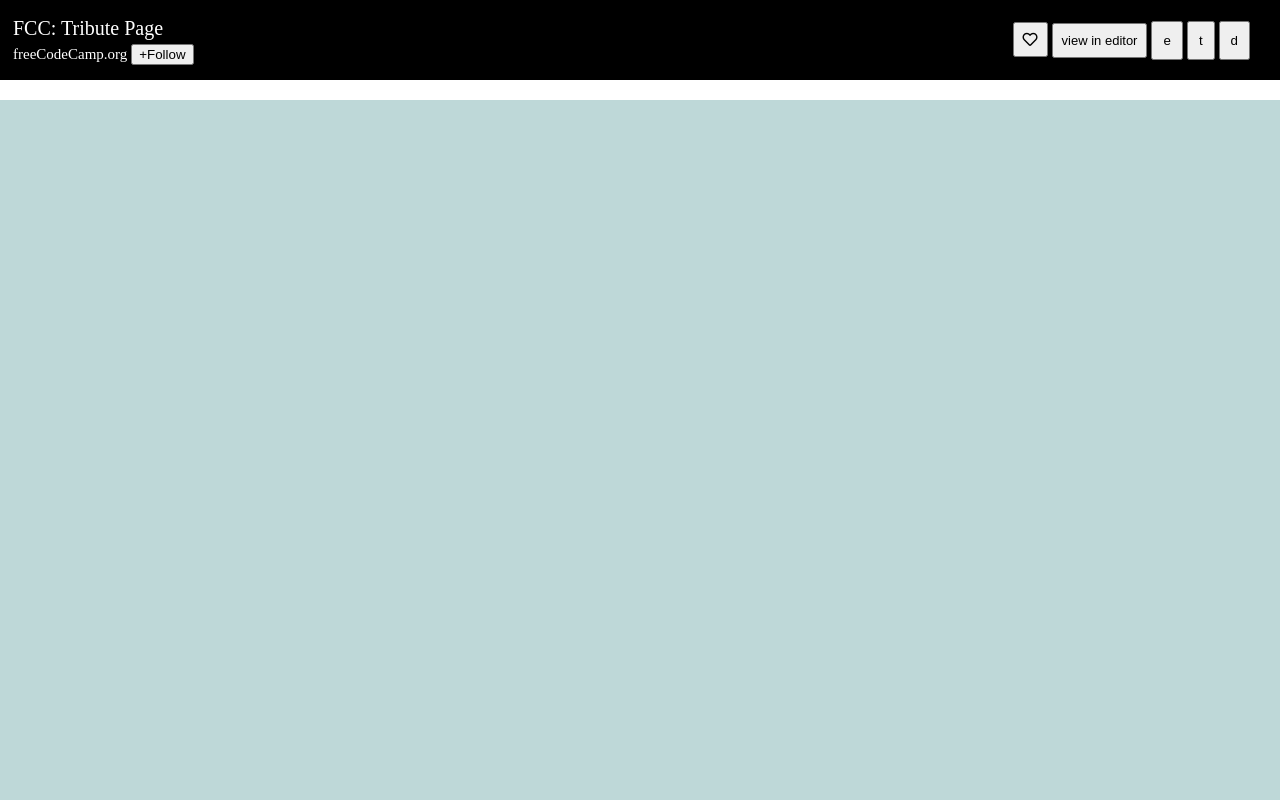
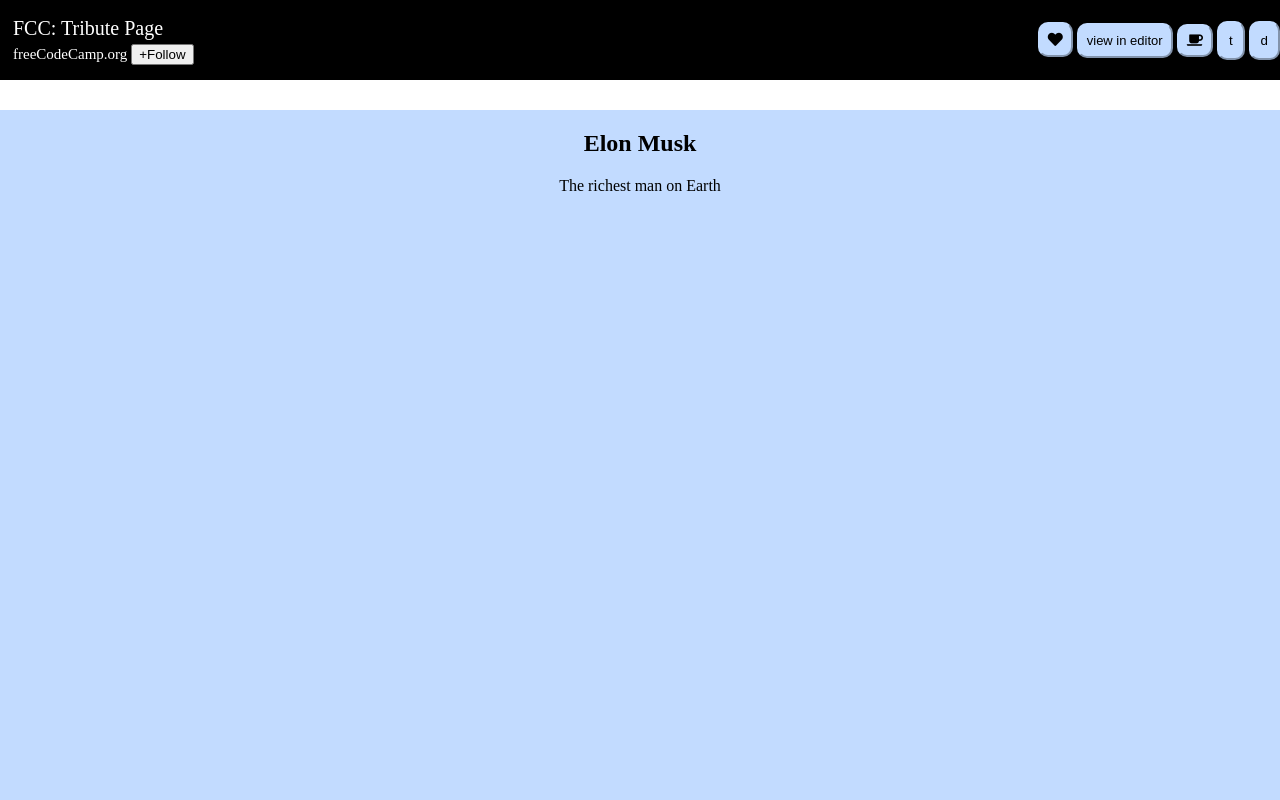
Before and after one commit to melisiuke/tribute-page, a plain HTML site: page index.html in a window 1280 px wide. Shown: the top 800 px of the page. Drawn offline with Linux system fonts and the light colour scheme.

Commit message:
Why I'm so slow with flex:/

```diff
--- a/index.html
+++ b/index.html
@@ -13,6 +13,8 @@
         display: flex;
         justify-content: space-between;
         align-items: center;
+
+
     }
     .follow-and-page{
         display: flex;
@@ -30,29 +32,47 @@
 p{
     margin:3px;
     padding:0px;
+
 }
 
- .button-row{
-    margin: 30px;
- }
+
 
 .b1{
     margin:;
     padding:8px;
     font-size: 15px;
+    background-color: rgb(194, 219, 255);
+    border-color: rgb(194, 219, 255);
+    border-radius: 10px;
+
 }
 .b2{
     padding:8px;
     font-size: 13px;
+    background-color: rgb(194, 219, 255);
+    border-color: rgb(194, 219, 255);
+    border-radius: 10px;
 }
 .b3{
-    padding:10px;
+    padding:8px;
+    font-size: 13px;
+    background-color: rgb(194, 219, 255);
+    border-color: rgb(194, 219, 255);
+    border-radius: 10px;
 }
 .b4{
     padding:10px;
+    background-color: rgb(194, 219, 255);
+    border-color: rgb(194, 219, 255);
+    border-radius: 10px;
+
 }
 .b5{
     padding:10px;
+    background-color: rgb(194, 219, 255);
+    border-color: rgb(194, 219, 255);
+    border-radius: 10px;
+
 }
 
 
@@ -60,10 +80,13 @@ p{
 .grey{
     height:2000px;
     width:1410px;
-    background-color: rgb(190, 216, 216);
+    background-color: rgb(194, 219, 255);
     display: flex;
     justify-content:center;
-    align-items: center;
+
+
+
+
 
 
 }
@@ -72,7 +95,15 @@ p{
     display: flex;
     justify-content:center;
     align-items: center;
-    padding-top: 100px;
+    padding-top: 110px;
+
+
+
+}
+.text{
+    text-align: center;
+
+
 }
 
 
@@ -87,7 +118,7 @@ p{
     <meta charset="UTF-8">
     <title>Elon Musk</title>
   </head>
-<body>
+<body style="background-color:rgb(255, 255, 255)">
     <div class="header-line">
        <div class="gap1">
         <p style="font-size:20px; color:rgb(255, 255, 255)">FCC: Tribute Page</p>
@@ -99,10 +130,12 @@ p{
 
         <div class="button-row">
          <button class="b1">
-            <i class="far fa-heart"></i>
+            <i class="fas fa-heart"></i>
          </button>
          <button class="b2">view in editor</button>
-         <button class="b3">e</button>
+         <button class="b3">
+            <i class="fas fa-coffee"></i>
+            </button>
          <button class="b4">t</button>
          <button class="b5">d</button>
 
@@ -110,11 +143,18 @@ p{
     </div>
 <section class="background">
     <div class="grey">
-<p>jhsfj</p><br>
-<p>jhsdbjh</p>
+ <div class="text">
+<h1>Elon Musk</h1>
+<p>The richest man on Earth</p>
+</div>
+
 
     </div>
+
+
 </section>
+
+
 
 
 </body>
```
